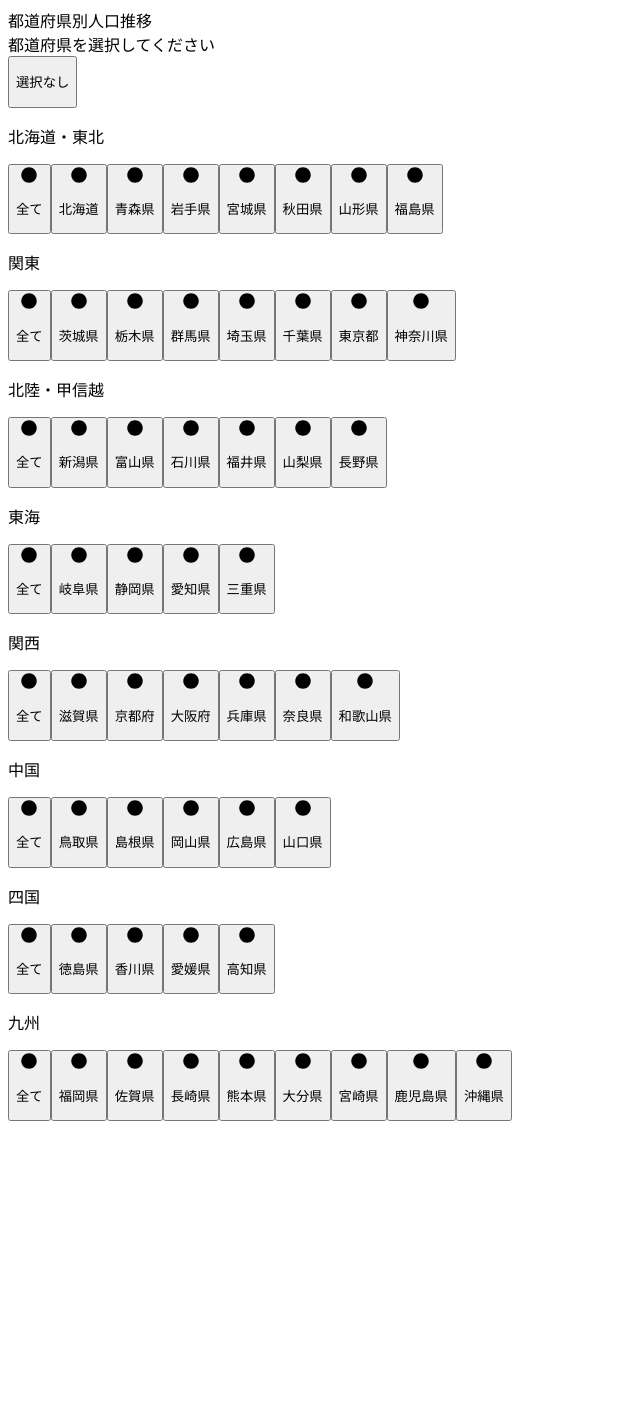
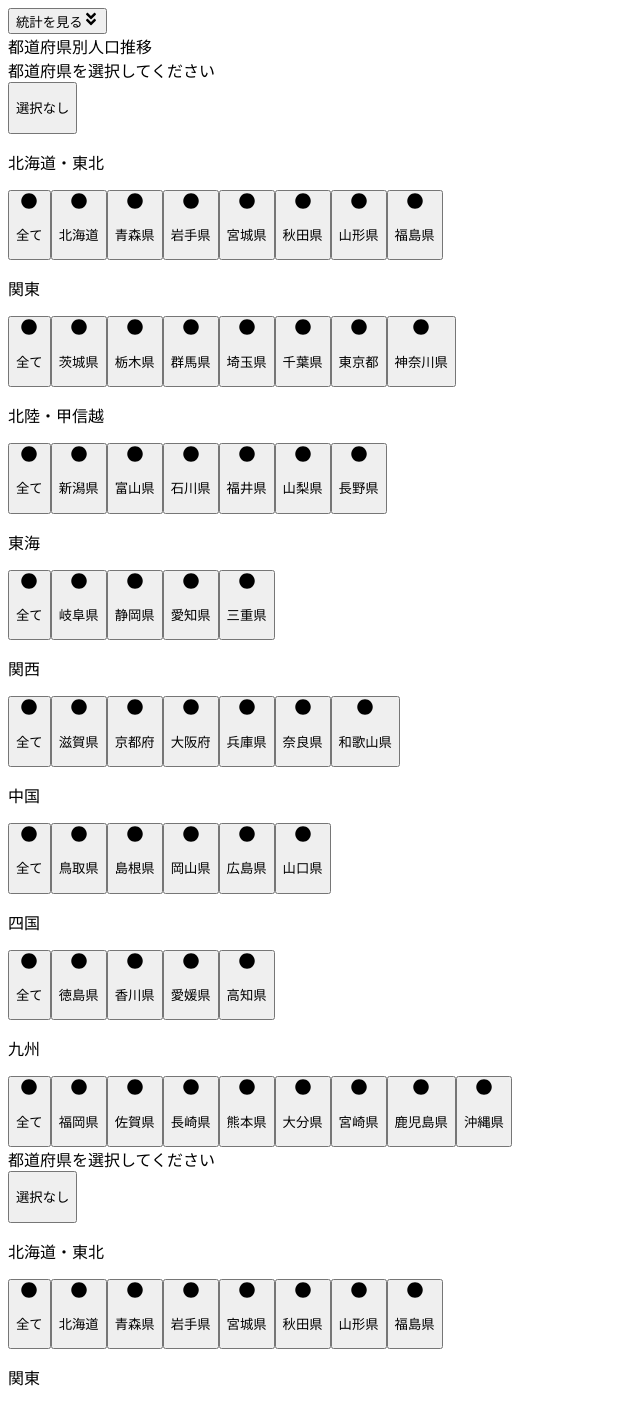
Before and after one commit to SomaTakata/yumemi-coding-test, a Next.js app: page /PopulationTrendsPage in a window 1280 px wide. Shown: the top 1403 px of the page, without its empty margins (0-640 px from the left). Before the commit the page ends 1129 px from the top, so only its background shows below. Built offline with nearby package versions, Linux system fonts and the light colour scheme.

Commit message:
feat: RegionSelectorコンポーネントを追加し、都道府県を地域別に表示・選択できるようにした。

```diff
--- /dev/null
+++ b/src/components/molecules/RegionSelector.tsx
@@ -0,0 +1,40 @@
+import React from "react";
+
+import regions from "@/data/regions";
+import { Prefecture } from "@/types";
+
+import RegionList from "../organisms/RegionList";
+
+interface RegionSelectorProps {
+  prefectures: Prefecture[];
+  selectedPrefs: number[];
+  togglePrefecture: (prefCode: number) => void;
+  toggleRegion: (region: string) => void;
+}
+
+const RegionSelector: React.FC<RegionSelectorProps> = ({
+  prefectures,
+  selectedPrefs,
+  togglePrefecture,
+  toggleRegion,
+}) => {
+  return (
+    <div className="flex w-full flex-col p-4 pt-6">
+      {Object.entries(regions).map(([region, prefCodes]) => (
+        <RegionList
+          key={region}
+          prefectures={prefCodes.map((code) => ({
+            prefCode: code,
+            prefName: prefectures.find((p) => p.prefCode === code)?.prefName || "不明",
+          }))}
+          region={region}
+          selectedPrefs={selectedPrefs}
+          togglePrefecture={togglePrefecture}
+          toggleRegion={toggleRegion}
+        />
+      ))}
+    </div>
+  );
+};
+
+export default RegionSelector;
--- /dev/null
+++ b/src/components/molecules/SelectedPrefectures.tsx
@@ -0,0 +1,43 @@
+import React from "react";
+import { IoCloseCircle } from "react-icons/io5";
+
+import { Prefecture } from "@/types";
+
+import Button from "../atoms/Button";
+import Icon from "../atoms/Icon";
+
+interface SelectedPrefecturesProps {
+  selectedPrefs: Prefecture[];
+  togglePrefecture: (prefCode: number) => void;
+}
+
+const SelectedPrefectures: React.FC<SelectedPrefecturesProps> = ({
+  selectedPrefs,
+  togglePrefecture,
+}) => {
+  return (
+    <div className="mt-4 flex flex-wrap gap-3 rounded-md border p-2">
+      {selectedPrefs.length === 0 ? (
+        <Button
+          className="flex items-center justify-center gap-2 rounded-lg border border-gray-300 px-2 py-1 text-sm shadow-md"
+          onClick={() => {}}
+        >
+          <p className="text-xs text-gray-300 sm:text-sm">選択なし</p>
+        </Button>
+      ) : (
+        selectedPrefs.map((pref) => (
+          <Button
+            className="flex items-center justify-center gap-2 rounded-lg border border-blue-600 px-2 py-1 text-sm shadow-md"
+            key={pref.prefCode}
+            onClick={() => togglePrefecture(pref.prefCode)}
+          >
+            <p className="text-xs text-blue-600 sm:text-sm">{pref.prefName}</p>
+            <Icon IconComponent={IoCloseCircle} className="text-blue-600" size={16} />
+          </Button>
+        ))
+      )}
+    </div>
+  );
+};
+
+export default SelectedPrefectures;
--- a/src/components/organisms/RegionList.tsx
+++ b/src/components/organisms/RegionList.tsx
@@ -1,11 +1,9 @@
 import React from "react";
-import { FaCheckCircle, FaCircle } from "react-icons/fa";
 
 import { Prefecture } from "@/types";
 
-import Button from "../atoms/Button";
-import Icon from "../atoms/Icon";
 import PrefectureButton from "../molecules/PrefectureButton";
+import RegionToggleButton from "../molecules/RegionToggleButton";
 
 interface RegionListProps {
   region: string;
@@ -28,19 +26,7 @@ const RegionList: React.FC<RegionListProps> = ({
     <div className="mb-5 flex flex-col">
       <p className="mb-2 w-fit border-b border-black text-sm">{region}</p>
       <div className="flex flex-wrap gap-3">
-        <Button onClick={() => toggleRegion(region)}>
-          <Icon
-            IconComponent={allSelected ? FaCheckCircle : FaCircle}
-            className={allSelected ? "text-blue-600" : "text-gray-200"}
-          />
-          <p
-            className={
-              allSelected ? "text-xs text-blue-600 sm:text-sm" : "text-xs text-slate-600 sm:text-sm"
-            }
-          >
-            全て
-          </p>
-        </Button>
+        <RegionToggleButton allSelected={allSelected} region={region} toggleRegion={toggleRegion} />
         {prefectures.map((pref) => (
           <PrefectureButton
             key={pref.prefCode}
--- a/src/components/templates/Template.tsx
+++ b/src/components/templates/Template.tsx
@@ -1,4 +1,8 @@
-import React from "react";
+import React, { useEffect, useState } from "react";
+import { FaAngleDoubleDown, FaAngleDoubleUp } from "react-icons/fa";
+
+import Button from "../atoms/Button";
+import Icon from "../atoms/Icon";
 
 interface TemplateProps {
   header: React.ReactNode;
@@ -6,8 +10,44 @@ interface TemplateProps {
 }
 
 const Template: React.FC<TemplateProps> = ({ header, content }) => {
+  const [atTop, setAtTop] = useState(true);
+
+  useEffect(() => {
+    const handleScroll = () => {
+      const scrollY = window.scrollY;
+      const section = document.getElementById("statistics");
+      if (section) {
+        const sectionTop = section.getBoundingClientRect().top + scrollY - window.innerHeight / 2;
+        setAtTop(window.scrollY < sectionTop);
+      }
+    };
+
+    window.addEventListener("scroll", handleScroll);
+    return () => window.removeEventListener("scroll", handleScroll);
+  }, []);
+
+  const handleButtonClick = () => {
+    const targetId = atTop ? "statistics" : "prefecture";
+    const element = document.getElementById(targetId);
+    if (element) {
+      const yOffset = -80; // オフセット値を調整
+      const y = element.getBoundingClientRect().top + window.scrollY + yOffset;
+      window.scrollTo({ top: y, behavior: "smooth" });
+    }
+  };
+
   return (
     <main className="relative flex min-h-screen w-full flex-col items-center px-6 pt-12 sm:px-12">
+      <Button
+        className="fixed bottom-4 right-4 bg-slate-600 text-sm text-white"
+        onClick={handleButtonClick}
+      >
+        {atTop ? "統計を見る" : "都道府県を選択する"}
+        <Icon
+          IconComponent={atTop ? FaAngleDoubleDown : FaAngleDoubleUp}
+          className="text-gray-200"
+        />
+      </Button>
       {header}
       <div className="h-10" />
       <div className="w-full">{content}</div>
--- a/src/pages/PopulationTrendsPage.tsx
+++ b/src/pages/PopulationTrendsPage.tsx
@@ -4,6 +4,8 @@ import { IoCloseCircle } from "react-icons/io5";
 
 import Button from "@/components/atoms/Button";
 import Icon from "@/components/atoms/Icon";
+import RegionSelector from "@/components/molecules/RegionSelector";
+import SelectedPrefectures from "@/components/molecules/SelectedPrefectures";
 import RegionList from "@/components/organisms/RegionList";
 import Template from "@/components/templates/Template";
 
@@ -18,6 +20,22 @@ export default function PopulationTrendsPage() {
     <Template
       content={
         <>
+          <section id="prefecture">
+            <div className="flex justify-start border-l-4 pl-4 text-sm">
+              都道府県を選択してください
+            </div>
+            <SelectedPrefectures
+              selectedPrefs={selectedPrefs}
+              togglePrefecture={togglePrefecture}
+            />
+            <RegionSelector
+              prefectures={prefectures}
+              selectedPrefs={selectedPrefs.map((pref) => pref.prefCode)}
+              togglePrefecture={togglePrefecture}
+              toggleRegion={toggleRegion}
+            />
+          </section>
+          <section id="statistics">
             <div className="flex justify-start border-l-4 pl-4 text-sm">
               都道府県を選択してください
             </div>
@@ -57,6 +75,7 @@ export default function PopulationTrendsPage() {
                 />
               ))}
             </div>
+          </section>
         </>
       }
       header={
```
Lines whose indentation alone changed are shown as unchanged.
